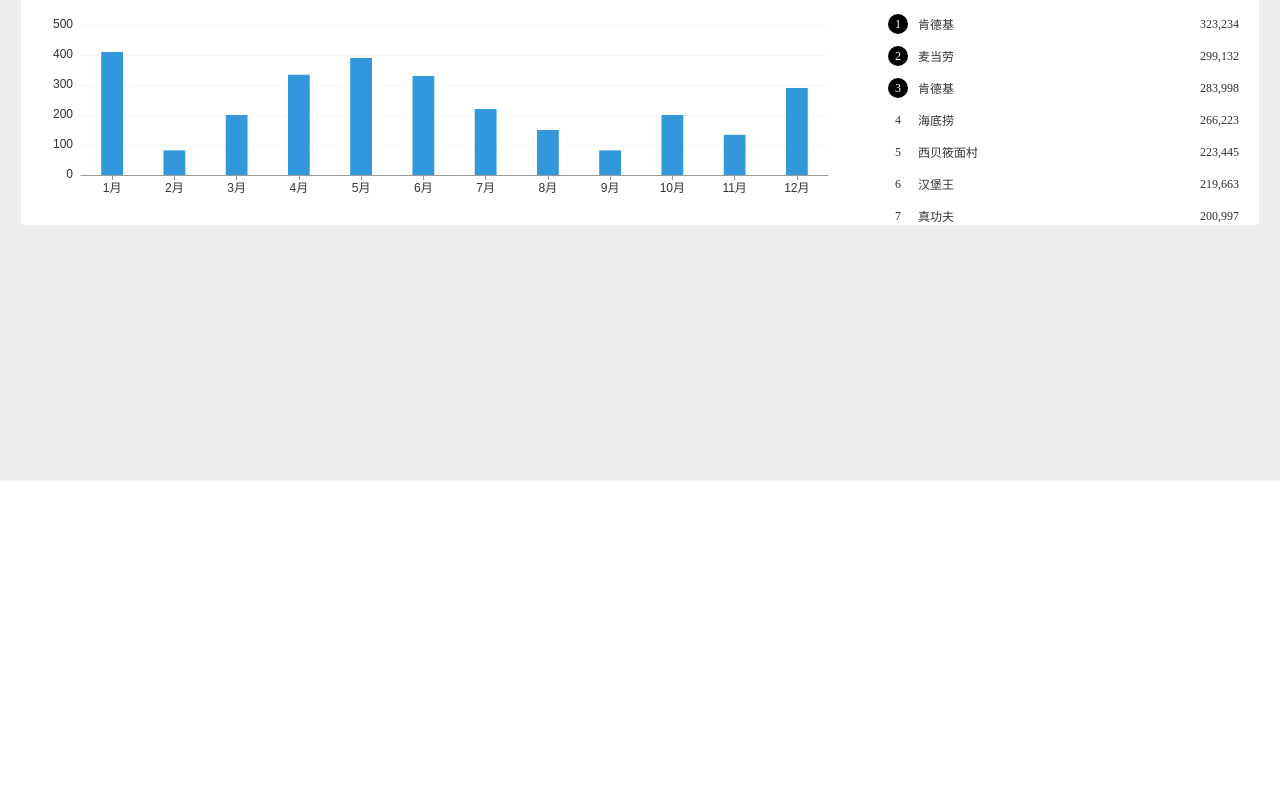
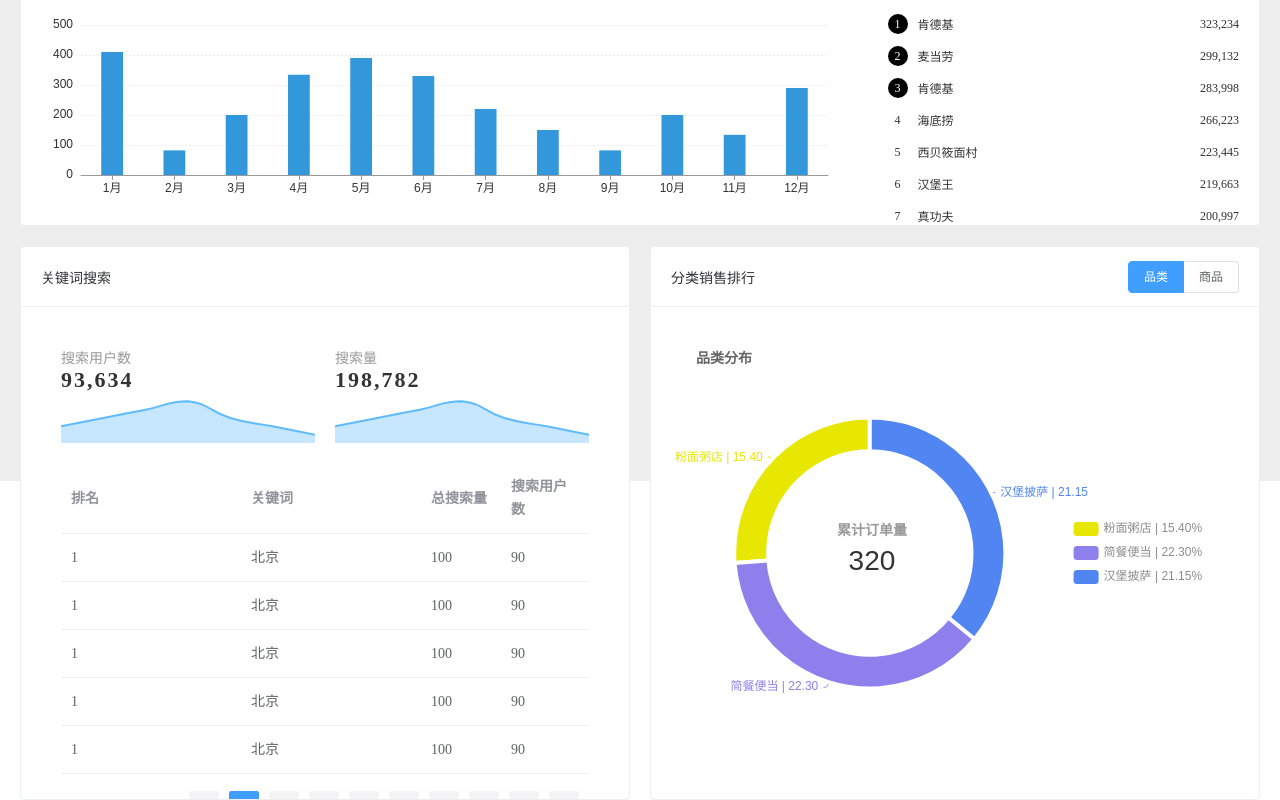
Before and after one commit to ynzy/data_visual_project, a Vue app in the folder data-report/: page /#/ in a window 1280 px wide. Shown: the part 319-1119 px from the top of the page. Before the commit the page ends 800 px from the top, so only its background shows below. Built offline with nearby package versions, Linux system fonts and the light colour scheme.

Commit message:
feat(model:all): 关键词搜索，分类销售排行

```diff
--- a/data-report/src/assets/css/index.scss
+++ b/data-report/src/assets/css/index.scss
@@ -1,8 +1,9 @@
 // @import './reset.scss';
 .echarts {
-  width: 100% !important;
-  height: 100% !important;
+  width: 100%;
+  height: 100%;
 }
+
 .el-card__header {
   border-bottom: none;
   padding: 0;
--- a/data-report/src/components/BottomView/index.vue
+++ b/data-report/src/components/BottomView/index.vue
@@ -1,22 +1,314 @@
 <!--  -->
 <template>
-<div></div>
+  <div class="bottom-view">
+    <div class="view">
+      <el-card shadow="hover">
+        <template v-slot:header>
+          <div class="title-wrapper">关键词搜索</div>
+        </template>
+        <template>
+          <div class="chart-wrapper">
+            <div class="chart-inner">
+              <div class="chart">
+                <div class="chart-title">搜索用户数</div>
+                <div class="chart-data">93,634</div>
+                <v-chart :options="searchUserOptions" />
+              </div>
+              <div class="chart">
+                <div class="chart-title">搜索量</div>
+                <div class="chart-data">198,782</div>
+                <v-chart :options="searchUserOptions" />
+              </div>
+            </div>
+            <div class="table-wrapper">
+              <el-table :data="tableData" style="width: 100%">
+                <el-table-column prop="rank" label="排名" width="180"></el-table-column>
+                <el-table-column prop="keyword" label="关键词" width="180"></el-table-column>
+                <el-table-column prop="count" label="总搜索量"></el-table-column>
+                <el-table-column prop="users" label="搜索用户数"></el-table-column>
+                <el-table-column prop="rang" label="点击率"></el-table-column>
+              </el-table>
+              <el-pagination
+                layout="prev, pager, next"
+                :total="100"
+                :page-size="4"
+                background
+                @current-change="onPageChange"
+              />
+            </div>
+          </div>
+        </template>
+      </el-card>
+    </div>
+    <div class="view">
+      <el-card shadow="hover">
+        <template v-slot:header>
+          <div class="title-wrapper">
+            <div class="title">分类销售排行</div>
+            <div class="radio-wrapper">
+              <el-radio-group v-model="radioSelect" size="small">
+                <el-radio-button label="品类"></el-radio-button>
+                <el-radio-button label="商品"></el-radio-button>
+              </el-radio-group>
+            </div>
+          </div>
+        </template>
+        <template>
+          <div class="chart-wrapper">
+            <v-chart :options="categoryOptions" />
+          </div>
+        </template>
+      </el-card>
+    </div>
+  </div>
 </template>
 
 <script>
 
 export default {
   data() {
-    return {}
+    return {
+      searchUserOptions: {
+        xAxis: {
+          type: 'category',
+          boundaryGap: false
+        },
+        yAxis: {
+          show: false,
+          min: 0,
+          max: 300
+        },
+        series: [{
+          type: 'line',
+          data: [100, 150, 200, 250, 150, 100, 50],
+          areaStyle: {
+            color: 'rgba(95,187,255,.5)'
+          },
+          lineStyle: {
+            color: 'rgba(95,187,255)'
+          },
+          itemStyle: {
+            opacity: 0
+          },
+          smooth: true
+        }],
+        grid: {
+          top: 0,
+          left: 0,
+          bottom: 0,
+          right: 0
+        }
+      },
+      searchNumberOptions: {},
+      tableData: [
+        { id: 1, rank: 1, keyword: '北京', count: 100, users: 90, rang: '90%' },
+        { id: 2, rank: 1, keyword: '北京', count: 100, users: 90, rang: '90%' },
+        { id: 3, rank: 1, keyword: '北京', count: 100, users: 90, rang: '90%' },
+        { id: 4, rank: 1, keyword: '北京', count: 100, users: 90, rang: '90%' },
+        { id: 5, rank: 1, keyword: '北京', count: 100, users: 90, rang: '90%' }
+      ],
+      radioSelect: '品类',
+      categoryOptions: {}
+    }
   },
-  methods: {},
-  mounted() {
+  methods: {
+    renderPieChart(){
+      const mockData = [
+        {
+          legendname: '粉面粥店',
+          value: 67,
+          percent: '15.40',
+          itemStyle: {
+            color: '#e7e702'
+          },
+          name: '粉面粥店 | 15.40%'
+        },{
+          legendname: '简餐便当',
+          value: 97,
+          percent: '22.30',
+          itemStyle: {
+            color: '#8d7fec'
+          },
+          name: '简餐便当 | 22.30%'
+        },{
+          legendname: '汉堡披萨',
+          value: 92,
+          percent: '21.15',
+          itemStyle: {
+            color: '#5085f2'
+          },
+          name: '汉堡披萨 | 21.15%'
+        }
+      ]
+      this.categoryOptions = {
+        title: [
+          {
+          text: '品类分布',
+          textStyle: {
+            fontSize: 14,
+            color: '#666'
+          },
+          left: 20,
+          top: 20
+        },{
+          text: '累计订单量',
+          subtext: '320',
+          x: '34.5%',
+          y: '42.5%',
+          textStyle:{
+            fontSize: 14,
+            color: '#999'
+          },
+          subtextStyle: {
+            fontSize: 28,
+            color: '#333'
+          },
+          textAlign: 'center'
+        }],
+        series: [{
+          name: '品类分布',
+          type: 'pie',
+          data: mockData,
+          //定制饼图label
+          label: {
+            normal: {
+              show: true,
+              position: 'outtor',
+              formatter: (params) => {
+                return `${params.data.legendname} | ${params.data.percent}`
+              }
+            }
+          },
+          center: ['35%','50%'], // 改变圆心点位置
+          radius: ['45%','60%'], // 半径，1、内半径 2、外半径
+          // 定制label的两条线段
+          labelLine: {
+            normal: {
+              length: 5,
+              length2: 3,
+              smooth: true
+            }
+          },
+          clockwise: false, //是否顺时针排列
+          // 调整间隔
+          itemStyle: {
+            borderWidth: 4,
+            borderColor: '#fff'
+          }
+        }],
+        // 图例组件
+        legend: {
+          type: 'scroll',
+          orient: 'vertical',
+          height: 250,
+          left: '70%',
+          top: 'middle',
+          textStyle: {
+            color: '#8c8c8c'
+          }
+        },
+        tooltip: {
+          trigger: 'item',
+          formatter: params=>{
+            const str = params .seriesName + '<br />' +
+              params.marker + params.data.legendname + '<br />' +
+              '数量：' + params.data.value + '<br />' +
+              '占比：' + params.data.percent + '%';
+            return str
+          }
+        }
+      }
 
+    },
+    onPageChange(page) {
+      console.log(page)
+    }
+  },
+  created() {
+    this.renderPieChart()
   },
   components: {}
 }
 </script>
 
 <style lang="scss" scoped>
-/* @import url(); 引入css类 */
+.bottom-view {
+  display: flex;
+  margin-top: 20px;
+
+  .view {
+    flex: 1;
+    width: 50%;
+    box-sizing: border-box;
+
+    &:first-child {
+      padding-right: 10px;
+    }
+
+    &:last-child {
+      padding-left: 10px;
+    }
+
+    .title-wrapper {
+      display: flex;
+      align-items: center;
+      padding: 0 0 0 20px;
+      height: 60px;
+      font-size: 14px;
+      font-weight: 500;
+      box-sizing: border-box;
+      border-bottom: 1px solid #eee;
+
+      .radio-wrapper {
+        flex: 1;
+        display: flex;
+        justify-content: flex-end;
+        padding-right: 20px;
+      }
+    }
+
+    .chart-wrapper {
+      display: flex;
+      flex-direction: column;
+      height: 452px;
+
+      .chart-inner {
+        display: flex;
+        padding: 0 10px;
+        margin-top: 20px;
+
+        .chart {
+          flex: 1;
+          padding: 0 10px;
+
+          .chart-title {
+            font-size: 14px;
+            color: #999;
+          }
+
+          .chart-data {
+            font-size: 22px;
+            font-weight: bold;
+            color: #333;
+            letter-spacing: 2px;
+          }
+
+          .echarts {
+            height: 50px;
+          }
+        }
+      }
+      .table-wrapper {
+        flex: 1;
+        margin-top:20px;
+        padding: 0 20px 20px;
+      }
+      .el-pagination {
+        display: flex;
+        justify-content:flex-end;
+        margin-top: 15px;
+      }
+    }
+  }
+}
 </style>
```
Also changed, not shown: data-report/src/plugins/element.js (+7 -1 lines).
